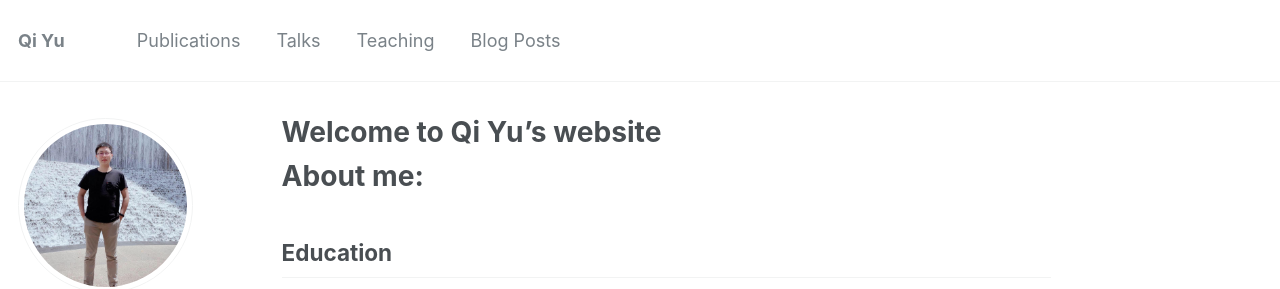
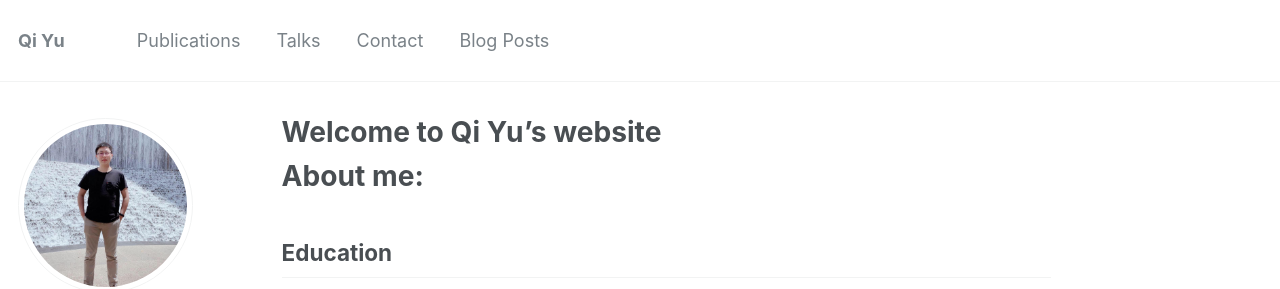
Before and after one commit to qiyuchem/qiyuchem.github.io, a Jekyll site: the page built from _pages/about.md, in a window 1280 px wide and 1046 px high. Shown: the top 289 px of the window. Built offline with Jekyll 4.4.1, drawn with Linux system fonts in a browser that asks for light colours.

Commit message:
Update navigation.yml

```diff
--- a/_data/navigation.yml
+++ b/_data/navigation.yml
@@ -9,8 +9,8 @@ main:
   - title: "Talks"
     url: /talks/
 
-  - title: "Teaching"
-    url: /teaching/
+  - title: "Contact"
+    url: /contact/
 
   - title: "Blog Posts"
     url: /year-archive/
```
